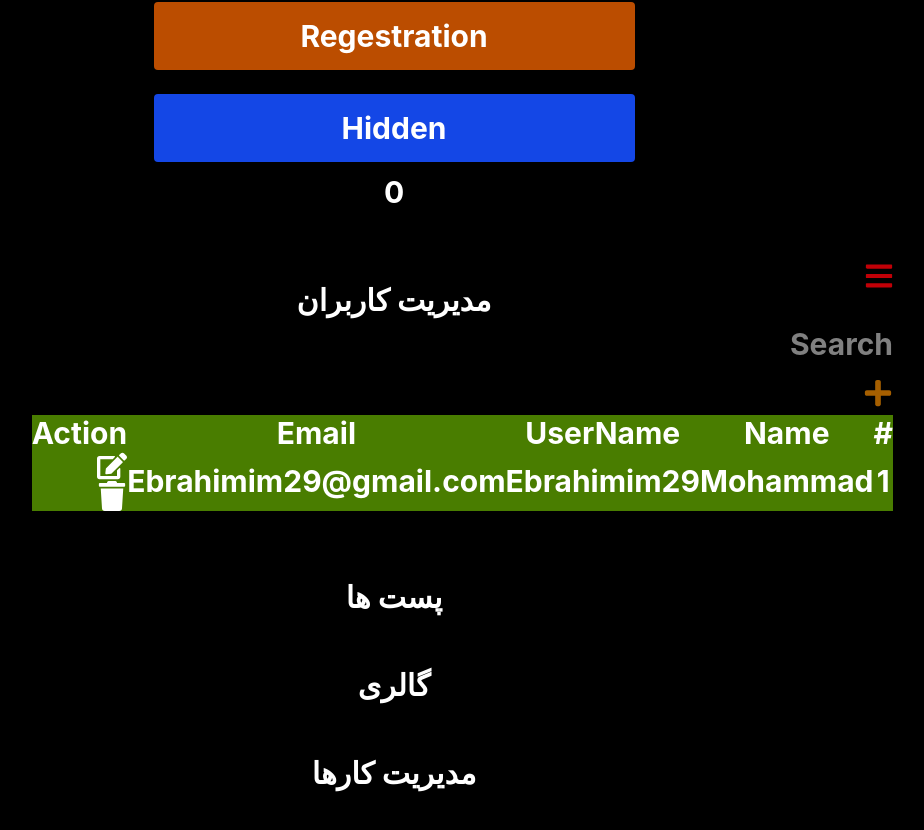
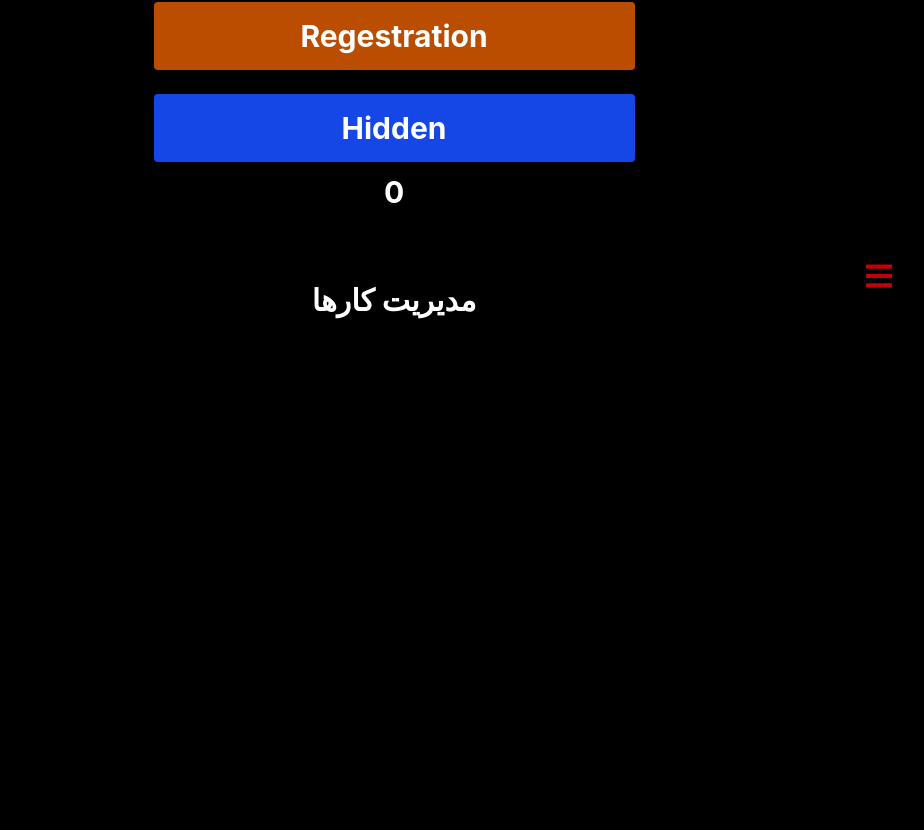
Before and after one commit to Ebrahimim29/React-Project-Site, a React (Vite) app: page /todo in a window 1280 px wide. Shown: the part 1264-2094 px from the top of the page, without its empty margins (246-1170 px from the left). Built offline with nearby package versions, Linux system fonts and the light colour scheme.

Commit message:
ReactRouter-Part1

```diff
--- a/package.json
+++ b/package.json
@@ -14,6 +14,7 @@
     "react": "^19.2.8",
     "react-dom": "^19.2.8",
     "react-icons": "^5.7.0",
+    "react-router": "^8.5.1",
     "tailwindcss": "^4.3.3"
   },
   "devDependencies": {
--- a/src/App.jsx
+++ b/src/App.jsx
@@ -10,6 +10,7 @@ import WordEvent from './Component/WordEvent';
 import Sidebar from './Component/Sidebar';
 import Content from './Component/Content';
 import { MainContext } from './Context/MainContext';
+import { BrowserRouter } from 'react-router';
 
 const App = () => {
   const [text, setText] = useState("Hello My Friends");
@@ -33,6 +34,7 @@ const App = () => {
   }
 
   return (
+    <BrowserRouter>
       <TestContext.Provider value={{ timeArr, setTimeArr }}>
         <div
           style={{ background: isLight ? "white" : "black", color: isLight ? "black" : "white" }}
@@ -58,13 +60,14 @@ const App = () => {
 
           <WordEvent />
 
-        <MainContext.Provider value={{showMenu, setShowMenu}}>
+          <MainContext.Provider value={{ showMenu, setShowMenu }}>
             <Sidebar />
             <Content />
           </MainContext.Provider>
 
         </div>
       </TestContext.Provider>
+    </BrowserRouter>
   );
 };
 
--- a/src/Component/Content.jsx
+++ b/src/Component/Content.jsx
@@ -6,6 +6,7 @@ import Users from "../Users/Users";
 import style from "../style.module.css";
 import { useContext } from "react";
 import { MainContext } from "../Context/MainContext";
+import { Route, Routes } from "react-router";
 
 const Content = () => {
 
@@ -23,10 +24,15 @@ const Content = () => {
             <FaBars
             onClick={handleShowMenu}
             className={`${style.menu_button} text-red-700 m-2 pointer`}/>
-            <Users/>
-            <Posts/>
-            <Gallery/>
-            <Todos/>
+
+                <Routes>
+                    <Route path="/" element={<Users/>}></Route>
+                    <Route path="/post" element={<Posts/>}></Route>
+                    <Route path="/gallery" element={<Gallery/>}></Route>
+                    <Route path="/todo" element={<Todos/>}></Route>
+                </Routes>
+
+
         </div>
     );
 };
--- a/src/Component/Sidebar.jsx
+++ b/src/Component/Sidebar.jsx
@@ -1,6 +1,7 @@
 import { useContext } from 'react';
 import style from '../style.module.css';
 import { MainContext } from '../Context/MainContext';
+import { Link } from 'react-router';
 
 const Sidebar = () => {
 
@@ -18,16 +19,16 @@ const Sidebar = () => {
                     <img src="/assets/images/1.jpg" alt="pic" />
                 </li>
                 <li>
-                    <a href="/">Users</a>
+                    <Link to="/">Users</Link>
                 </li>
                 <li>
-                    <a href="/">Posts</a>
+                    <Link to="/post">Posts</Link>
                 </li>
                 <li>
-                    <a href="/">Gallery</a>
+                    <Link to="/gallery">Gallery</Link>
                 </li>
                 <li>
-                    <a href="/">Todos</a>
+                    <Link to="/todo">Todos</Link>
                 </li>
             </ul>
 
```
Also changed, not shown: 1 other file (tests, documents, lock files or other folders). Lines whose indentation alone changed are shown as unchanged.
